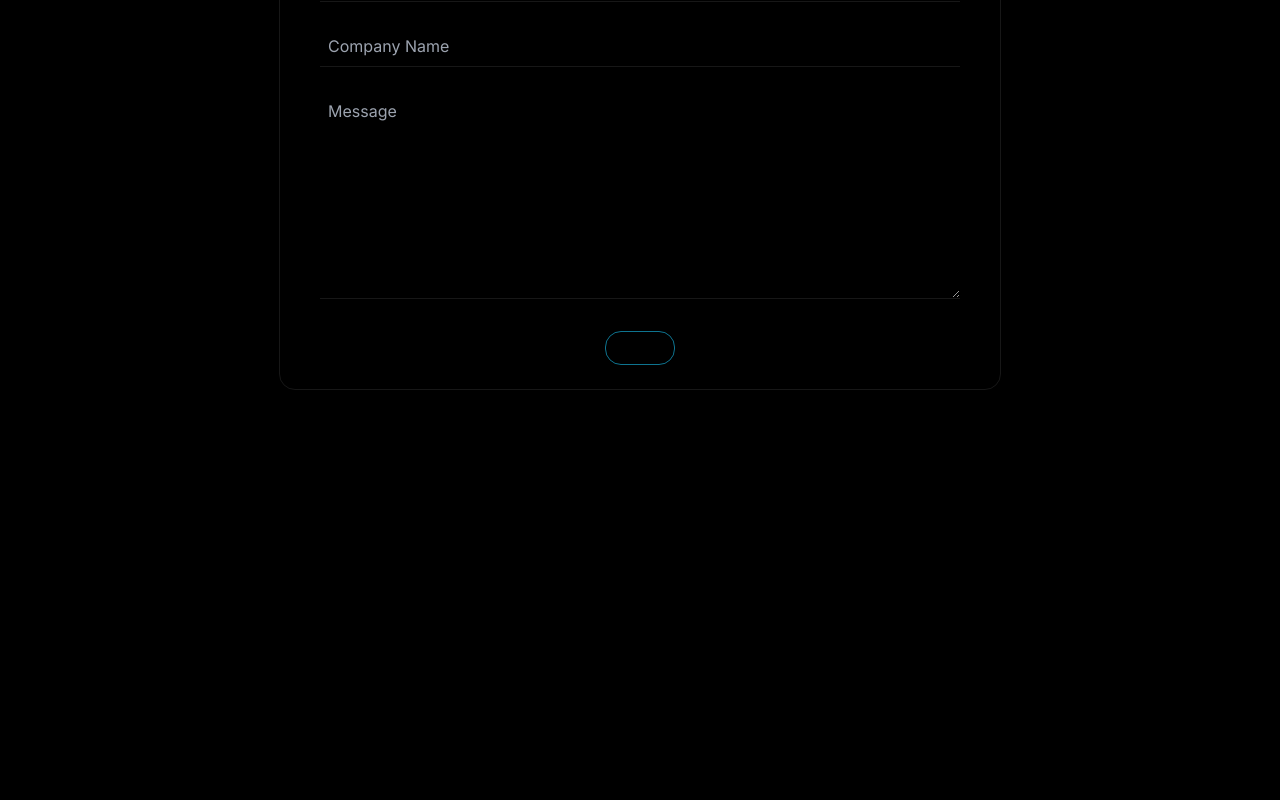
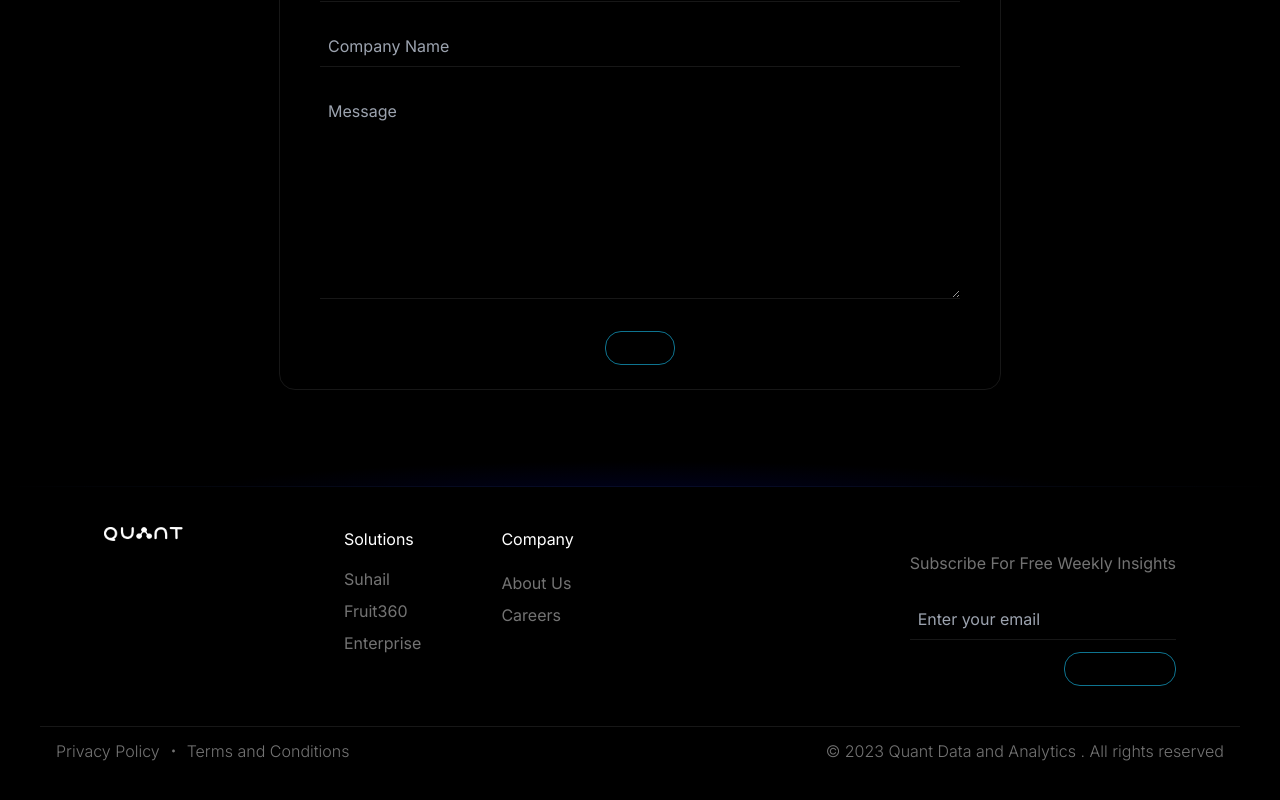
Before and after one commit to awabrh/Quant-Landing, a Next.js app: page / in a window 1280 px wide. Shown: the part 4605-5405 px from the top of the page. Before the commit the page ends 4995 px from the top, so only its background shows below. Built offline with nearby package versions, Linux system fonts and the light colour scheme.

Commit message:
added footer section

```diff
--- a/app/page.tsx
+++ b/app/page.tsx
@@ -1,6 +1,7 @@
 import Clients from "@/components/Clients";
 import Contact from "@/components/Contact";
 import Enterprise from "@/components/Enterprise";
+import Footer from "@/components/Footer";
 import Hero from "@/components/Hero";
 import Navbar from "@/components/Navbar";
 import Products from "@/components/Products";
@@ -16,6 +17,7 @@ export default function Home() {
       <Products />
       <Enterprise />
       <Contact />
+      <Footer />
     </main>
   );
 }
--- /dev/null
+++ b/components/Footer.tsx
@@ -0,0 +1,80 @@
+import Image from "next/image";
+import React from "react";
+import logo from ".././public/logo.png";
+import { FaCircle } from "react-icons/fa";
+import TextField from "./TextField";
+import Button from "./Button";
+
+export default function Footer() {
+  return (
+    <section className="relative pt-[1px] mt-24 bg-gradient-radial from-blue-950 to-transparent">
+      <div className="absolute -translate-y-10 -z-10 bg-gradient-radial from-[#00011d] via-black to-black w-full h-24" />
+      <div className="pt-10 px-10  bg-black full">
+        <div className="flex justify-between items-start px-16">
+          <div className="flex items-start gap-20">
+            <Image
+              className="object-contain w-20 h-fit mr-20"
+              src={logo}
+              alt="quant logo"
+            />
+            <ul className="flex flex-col text-neutral-500 gap-2">
+              <li>
+                <p className="pb-2 text-white">Solutions</p>
+              </li>
+              <li>
+                <a className="hover:cursor-pointer hover:text-white transition-all">
+                  Suhail
+                </a>
+              </li>
+              <li>
+                <a className="hover:cursor-pointer hover:text-white transition-all">
+                  Fruit360
+                </a>
+              </li>
+              <li>
+                <a className="hover:cursor-pointer hover:text-white transition-all">
+                  Enterprise
+                </a>
+              </li>
+            </ul>
+            <ul className="flex flex-col text-neutral-500 gap-2">
+              <p className="pb-3 text-white">Company</p>
+              <li>
+                <a className="hover:cursor-pointer hover:text-white transition-all">
+                  About Us
+                </a>
+              </li>
+              <li>
+                <a className="hover:cursor-pointer hover:text-white transition-all">
+                  Careers
+                </a>
+              </li>
+            </ul>
+          </div>
+          <div>
+            <p>Join Our Newsletter</p>
+            <p className="text-neutral-500 pb-3">
+              Subscribe For Free Weekly Insights
+            </p>
+            <TextField name="email" placeholder="Enter your email" />
+            <div className="flex justify-end">
+              <Button>Subscribe</Button>
+            </div>
+          </div>
+        </div>
+        <div className="flex justify-between text-neutral-500 font-light border-t-[1px] px-4 pt-3 pb-32 mt-10 border-neutral-900">
+          <div className="flex items-center text-neutral-500 ">
+            <a className="hover:text-white hover:cursor-pointer transition-all">
+              Privacy Policy
+            </a>
+            <FaCircle className="w-[3px] mx-3" />
+            <a className="hover:text-white hover:cursor-pointer transition-all">
+              Terms and Conditions
+            </a>
+          </div>
+          <p>© 2023 Quant Data and Analytics . All rights reserved </p>
+        </div>
+      </div>
+    </section>
+  );
+}
--- a/components/TextField.tsx
+++ b/components/TextField.tsx
@@ -9,7 +9,7 @@ interface TextFieldProps {
 const TextField: React.FC<TextFieldProps> = ({ placeholder, name, type }) => {
   return (
     <input
-      className="bg-black focus:outline-none border-b-[1px] p-2 w-[40rem] text-neutral-500 border-neutral-900 my-3"
+      className="bg-black focus:outline-none border-b-[1px] p-2 min-w-full max-w-[40rem] text-neutral-500 border-neutral-900 my-3"
       name={name}
       placeholder={placeholder}
       type={type}
```
Also changed, not shown: public/logo.png.
